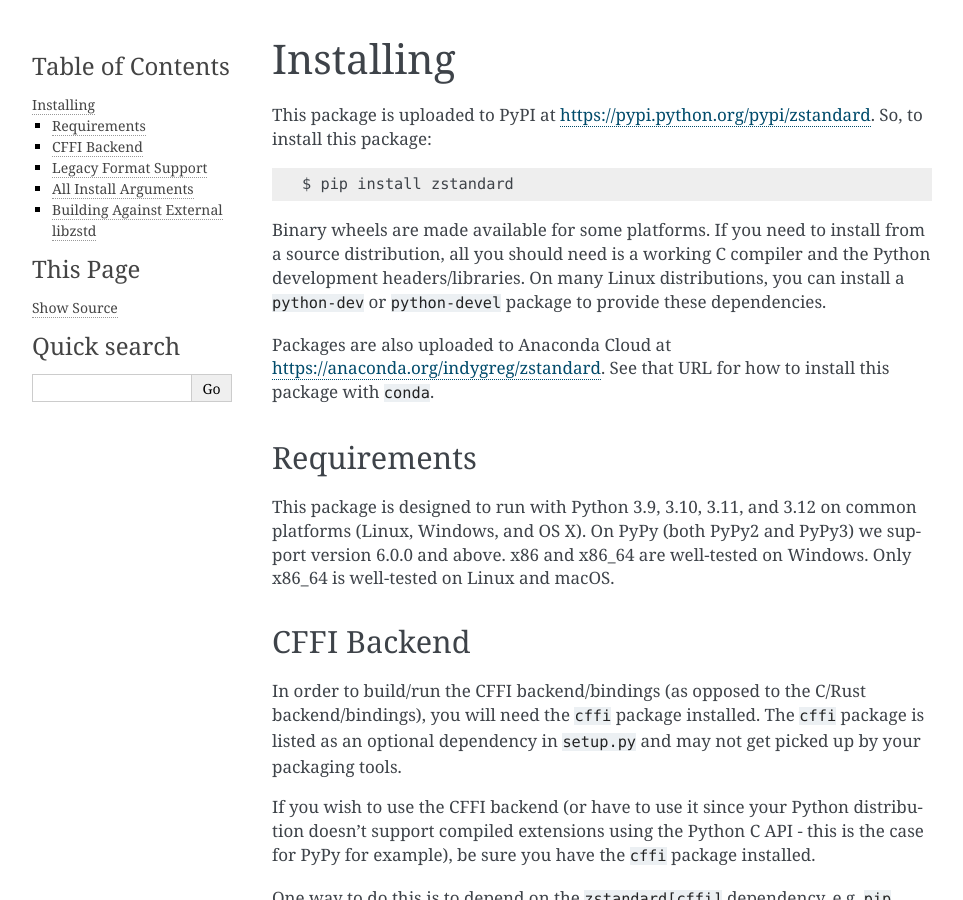
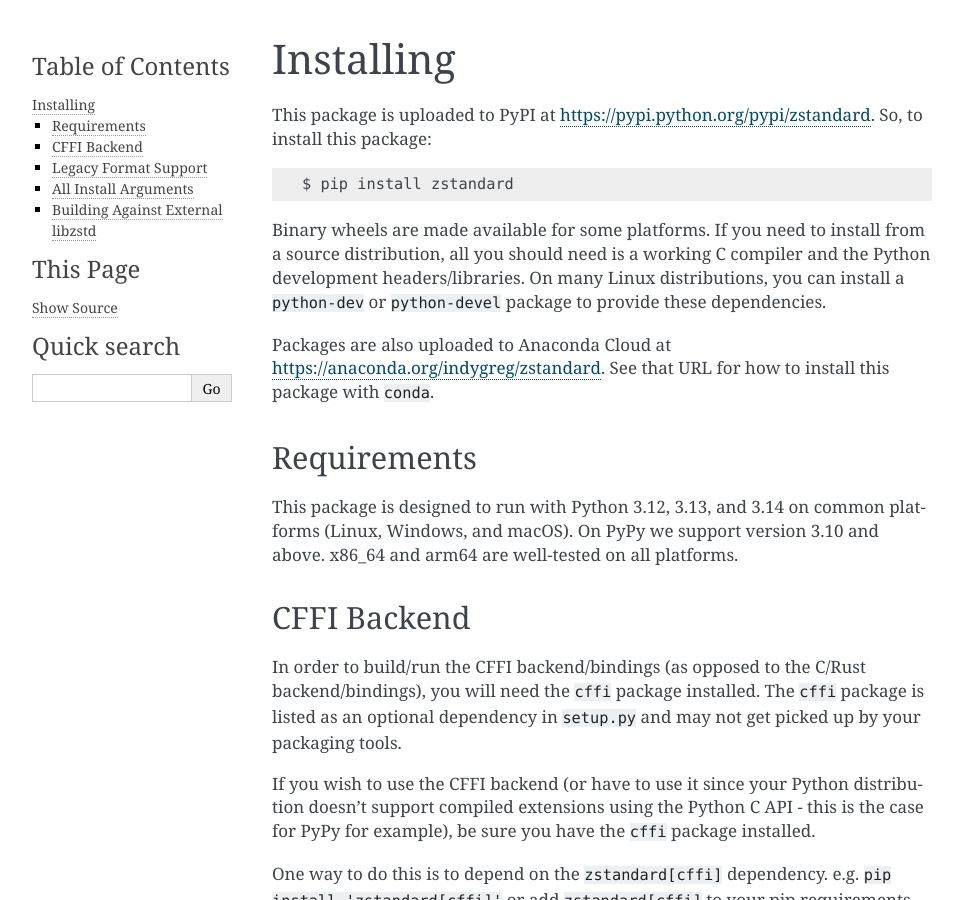
Before and after one commit to adalundhe/hyperlight-zstandard, a Sphinx documentation site: the page built from docs/installing.rst, in a window 1280 px wide and 900 px high. Shown: the whole window, without its empty margins (148-1111 px from the left). Built offline with Sphinx 7.4.7, drawn with Linux system fonts in a browser that asks for light colours.

Commit message:
AL: WIP refactor

```diff
--- a/docs/installing.rst
+++ b/docs/installing.rst
@@ -22,10 +22,9 @@
 Requirements
 ============
 
-This package is designed to run with Python 3.9, 3.10, 3.11, and 3.12
-on common platforms (Linux, Windows, and OS X). On PyPy (both PyPy2 and PyPy3)
-we support version 6.0.0 and above. x86 and x86_64 are well-tested on Windows.
-Only x86_64 is well-tested on Linux and macOS.
+This package is designed to run with Python 3.12, 3.13, and 3.14
+on common platforms (Linux, Windows, and macOS). On PyPy we support
+version 3.10 and above. x86_64 and arm64 are well-tested on all platforms.
 
 CFFI Backend
 ============
@@ -110,7 +109,7 @@
 When building against a system libzstd, you may need to specify extra compiler
 arguments to help Python's build system find the external library. These can
 be specified via the ``ZSTD_EXTRA_COMPILER_ARGS`` environment variable. e.g.
-``ZSTD_EXTRA_COMPILER_ARGS="-I/usr/local/include" python3.9 setup.py
+``ZSTD_EXTRA_COMPILER_ARGS="-I/usr/local/include" python3 setup.py
 --system-zstd``.
 
 ``hyperlight-zstandard`` can be sensitive about what version of ``libzstd`` it links
--- a/pyproject.toml
+++ b/pyproject.toml
@@ -12,9 +12,6 @@
     "Development Status :: 5 - Production/Stable",
     "Intended Audience :: Developers",
     "Programming Language :: C",
-    "Programming Language :: Python :: 3.9",
-    "Programming Language :: Python :: 3.10",
-    "Programming Language :: Python :: 3.11",
     "Programming Language :: Python :: 3.12",
     "Programming Language :: Python :: 3.13",
     "Programming Language :: Python :: 3.14",
@@ -82,6 +79,6 @@
 # Environment variable syntax is different on Windows.
 test-command = [
     "pytest -v --numprocesses=auto",
-    "set PYTHON_ZSTANDARD_IMPORT_POLICY=cffi",
+    "set HYPERLIGHT_ZSTANDARD_IMPORT_POLICY=cffi",
     "pytest -v --numprocesses=auto",
 ]
```
Also changed, not shown: 3 other files.
